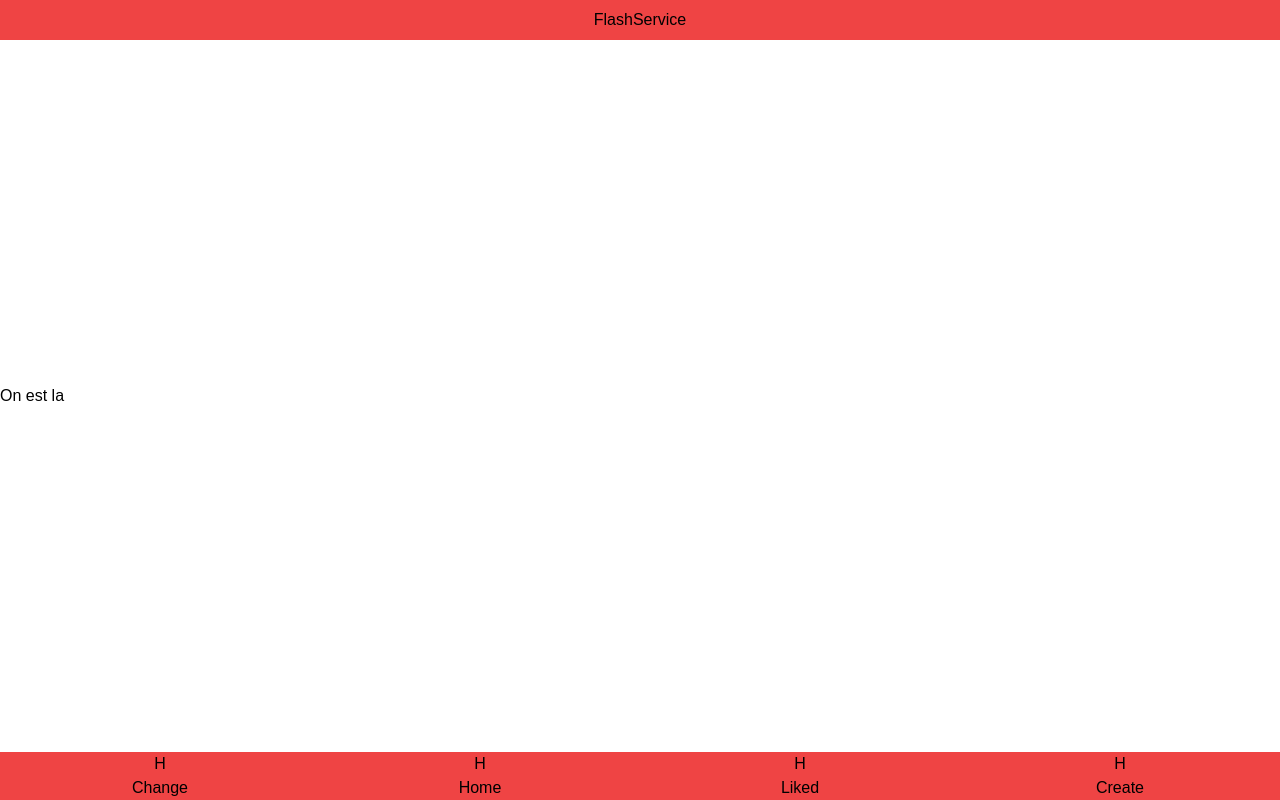
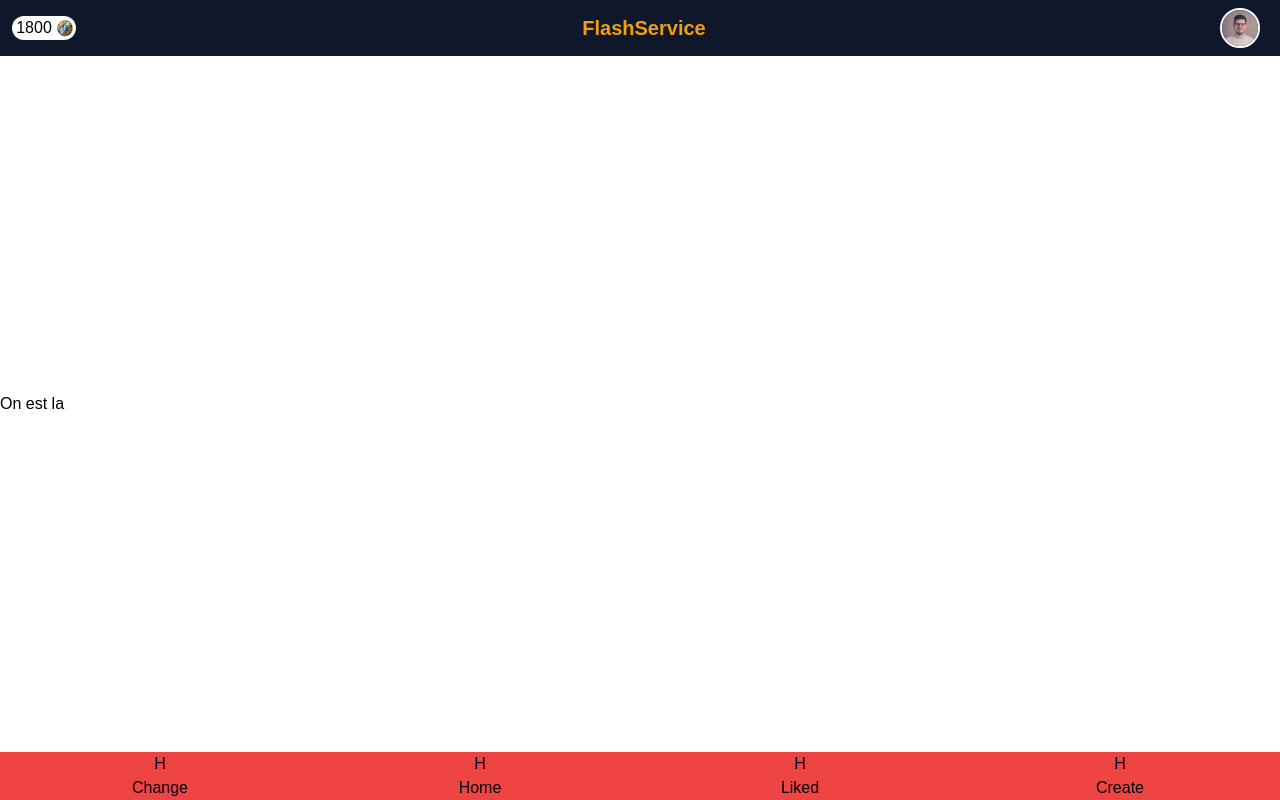
Before and after one commit to BenjiSxr/FlashService_TheLast, a Next.js app in the folder flash-service/: page / in a window 1280 px wide. Built offline with nearby package versions, Linux system fonts and the light colour scheme.

Commit message:
highbar style finish

```diff
--- a/flash-service/src/components/DownBar.tsx
+++ b/flash-service/src/components/DownBar.tsx
@@ -3,7 +3,7 @@ import { NavButton } from "./NavButton";
 
 const DownBar: FC = () => {
   return (
-    <div className="w-screen bg-red-500 min-h-12 max-h-16 flex justify-center items-center">
+    <div className="w-screen bg-blue-800 min-h-12 max-h-16 flex justify-center items-center">
       <NavButton label="Change" link="change"></NavButton>
       <NavButton label="Home" link="change"></NavButton>
       <NavButton label="Liked" link="liked"></NavButton>
--- /dev/null
+++ b/flash-service/src/components/FlashPoint.tsx
@@ -0,0 +1,19 @@
+import Image from "next/image";
+import { FC } from "react";
+import flashpoint from "@/image/flashpoint.png";
+
+type IProps = {
+  point: string;
+};
+
+const FlashPoint: FC<IProps> = (props) => {
+  const { point } = props;
+  return (
+    <div className="rounded-xl w-16 bg-white text-center text-s m-3 flex justify-center items-center">
+      <p className="w-2/3">{point}</p>
+      <Image src={flashpoint} alt="flashpoint" width={20} height={20} />
+    </div>
+  );
+};
+
+export { FlashPoint };
--- a/flash-service/src/components/HighBar.tsx
+++ b/flash-service/src/components/HighBar.tsx
@@ -1,9 +1,20 @@
 import { FC } from "react";
+import { FlashPoint } from "./FlashPoint";
+import Image from "next/image";
+import profile from "@/image/test.jpg";
 
 const HighBar: FC = () => {
   return (
-    <div className="w-screen bg-red-500 min-h-10 max-h-14 flex justify-center items-center">
-      <h1>FlashService</h1>
+    <div className="w-screen bg-slate-900 min-h-10 max-h-14 flex justify-between items-center">
+      <FlashPoint point="1800"></FlashPoint>
+      <h1 className="text-amber-500 text-xl font-bold">FlashService</h1>
+      <Image
+        src={profile}
+        alt="profile"
+        width={40}
+        height={40}
+        className="m-5 rounded-full border-white border-2"
+      />
     </div>
   );
 };
```
Also changed, not shown: flash-service/src/components/ProfileImg.tsx (added), flash-service/src/image/flashpoint.png (added), flash-service/src/image/test.jpg (added).
